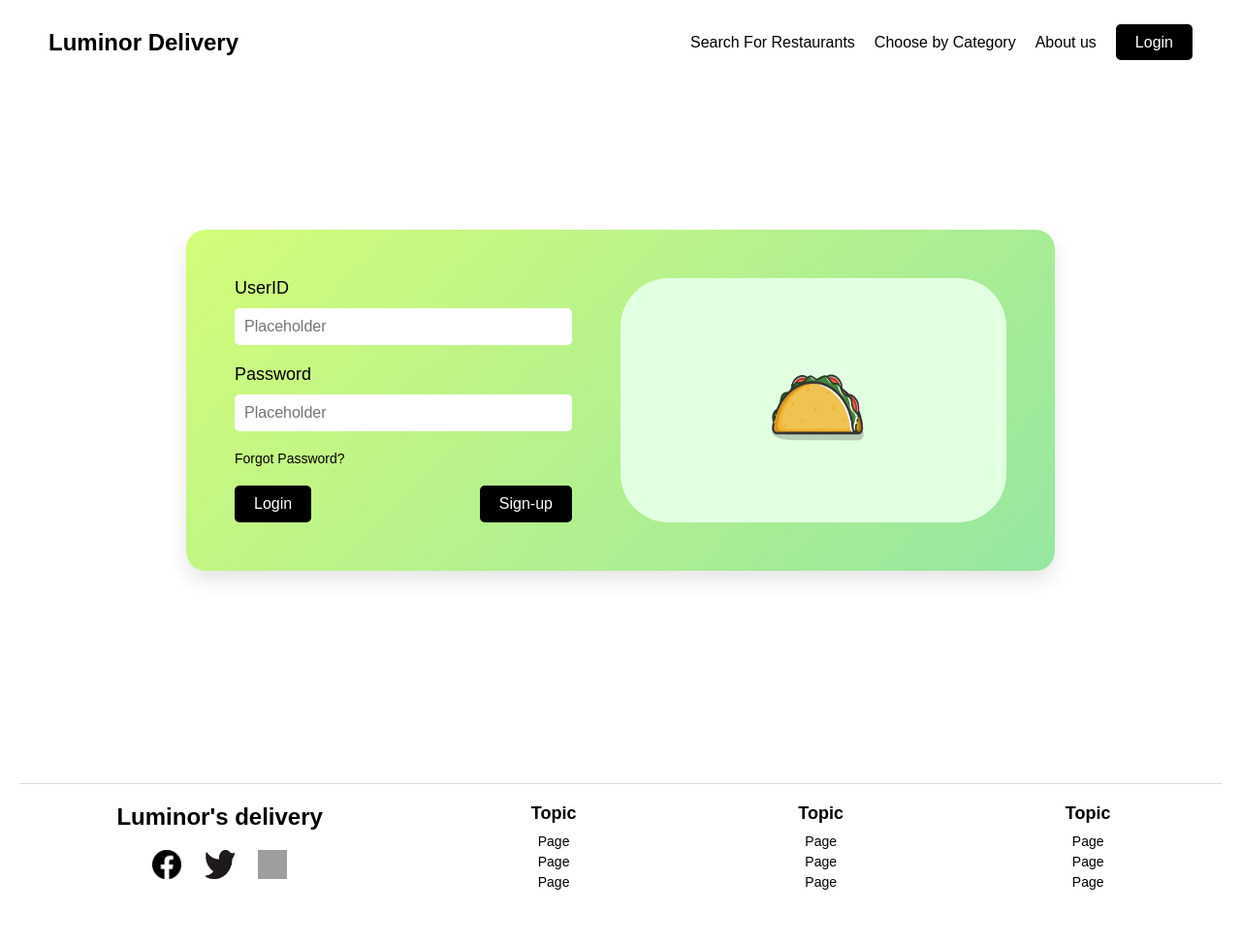
After one commit to varundankhara0/Food-Delivery-System, a PHP site: page /Food-Delivery-System/login.php in a window 1280 px wide. The commit adds this page. Shown: the whole page at 97% size. Run offline with PHP 8.4, Linux system fonts and the light colour scheme; grey boxes are pictures that could not be loaded.

Commit message:
new page updated
GHG

```diff
--- a/Food Delivery System/css/loginstyle.css
+++ b/Food Delivery System/css/loginstyle.css
@@ -1,52 +1,65 @@
-/* styles.css */
-body {
-    font-family: Arial, sans-serif;
+* {
+    box-sizing: border-box;
     margin: 0;
     padding: 0;
+    font-family: Arial, sans-serif;
+}
+.main{
+    height: 100vh;
+    width: 100vw;
 }
 
 header {
-    background-color: white;
-    padding: 20px;
+    background-color: #fff;
+    padding: 30px 50px;
+    /* box-shadow: 0 2px 4px rgba(0, 0, 0, 0.1); */
+}
+
+nav {
     display: flex;
     justify-content: space-between;
     align-items: center;
-    box-shadow: 0 2px 4px rgba(0, 0, 0, 0.1);
 }
 
-nav .logo {
+.logo {
     font-size: 24px;
     font-weight: bold;
 }
 
-nav .menu {
+.nav-links {
+    list-style: none;
     display: flex;
-    align-items: center;
+    gap: 20px;
 }
 
-nav .menu a {
-    margin: 0 15px;
+.nav-links li a {
     text-decoration: none;
-    color: black;
+    color: #000;
+    font-size: 16px;
 }
 
-nav .login-btn-header {
-    background-color: black;
-    color: white;
-    border: none;
+.nav-links li .login-btn {
+    background-color: #000000;
+    color: #FFFFFF;
     padding: 10px 20px;
-    cursor: pointer;
+    border-radius: 5px;
+    transition: background-color 0.3s;
 }
 
+.nav-links li .login-btn:hover {
+    background-color: #333333;
+}
 main {
     display: flex;
     justify-content: center;
     align-items: center;
     height: calc(100vh - 150px);
-    background-color: #f3f3f3;
+    background-color: #FFFFFF;
 }
 
 .login-container {
+    position: absolute;
+    width: 70%;
     display: flex;
     background: linear-gradient(135deg, #d4fc79 0%, #96e6a1 100%);
     padding: 50px;
@@ -55,6 +68,7 @@ main {
 }
 
 .login-form {
+    width: 140%;
     display: flex;
     flex-direction: column;
     margin-right: 50px;
@@ -95,42 +109,80 @@ main {
     font-size: 16px;
 }
 
-
-.login-form img {
-    max-width: 100px;
-
+.image-container {
+    margin-left: 20%;
+    display: flex;
+    align-items: center;
+    justify-content: center;
+    background-color: #e0f7d4;
+    padding: 10px;
+    border-radius: 10px;
 }
 
+.login-container img {
+    max-width: 50%;
+    max-height: 50%;
+    border-radius: 50px;
+}
+/* .image-container img {
+    max-height: 70%;
+    max-width: 100%;
+} */
+
 footer {
-    background-color: white;
-    padding: 20px;
-    box-shadow: 0 -2px 4px rgba(0, 0, 0, 0.1);
+    max-height: 30%;
+    background-color: #fff;
+    padding: 50px 20px;
+    text-align: center;
+    /* box-shadow: 0 -2px 4px rgba(0, 0, 0, 0.1); */
 }
-
+footer hr {
+    border: none;
+    border-top: 1px solid #DDD;
+    margin: 20px 0;
+}
 .footer-content {
     display: flex;
     justify-content: space-between;
+    align-items: flex-start;
+    flex-wrap: wrap;
 }
 
 .footer-left {
-    display: flex;
-    flex-direction: column;
+    flex: 1;
 }
 
-.footer-left .social-media {
-    display: flex;
-    margin-top: 10px;
+.footer-left h3 {
+    font-size: 24px;
+    margin-bottom: 20px;
 }
 
-.footer-left .social-media a {
-    margin-right: 10px;
+.social-icons a img {
+    width: 30px;
+    height: 30px;
+    margin: 0 10px;
 }
 
 .footer-right {
+    flex: 2;
     display: flex;
-    flex-direction: column;
+    justify-content: space-around;
 }
 
-.footer-right .topic, .footer-right .page {
+.footer-links {
+    list-style: none;
+    padding: 0;
+}
+
+.footer-links h4 {
+    font-size: 18px;
     margin-bottom: 10px;
 }
+
+.footer-links a {
+    text-decoration: none;
+    color: #000;
+    font-size: 14px;
+    display: block;
+    margin-bottom: 5px;
+}
--- a/Food Delivery System/home.php
+++ b/Food Delivery System/home.php
@@ -32,7 +32,7 @@
                     else
                     {
                         ?>
-                        <li><a href="index.php" class="login-btn">Login</a></li>
+                        <li><a href="login.php" class="login-btn">Login</a></li>
                         <?php
                     }
                 ?>
--- /dev/null
+++ b/Food Delivery System/login.php
@@ -0,0 +1,137 @@
+<?php
+session_start();
+if(isset($_SESSION["user"]))
+{
+   echo "<script>window.location='home.php'</script>";
+}
+?>
+<!DOCTYPE html>
+<html lang="en">
+
+<head>
+    <meta charset="UTF-8">
+    <meta name="viewport" content="width=device-width, initial-scale=1.0">
+    <title>Luminor Delivery</title>
+    <link rel="stylesheet" href="css/loginstyle.css">
+</head>
+
+<body>
+    <div class="main">
+
+        <header>
+            <nav>
+                <div class="logo">Luminor Delivery</div>
+                <ul class="nav-links">
+                    <li><a href="#">Search For Restaurants</a></li>
+                    <li><a href="#">Choose by Category</a></li>
+                    <li><a href="#">About us</a></li>
+                    <?php
+                    if (isset($_SESSION["user"])) {
+                    ?>
+                        <li><a href="logout.php" class="login-btn"><?php echo $_SESSION["user"]; ?></a></li>
+
+                    <?php
+                    } else {
+                    ?>
+                        <li><a href="index.php" class="login-btn">Login</a></li>
+                    <?php
+                    }
+                    ?>
+
+                </ul>
+            </nav>
+        </header>
+
+        <main>
+            <div class="login-container">
+                <form class="login-form" method="post" action="#">
+                    <label for="userid">UserID</label>
+                    <input type="text" id="userid" name="userid" placeholder="Placeholder">
+
+                    <label for="password">Password</label>
+                    <input type="password" id="password" name="Password" placeholder="Placeholder">
+
+                    <a href="#" class="forgot-password">Forgot Password?</a>
+
+                    <div class="buttons">
+                        <button type="submit" name="submit" class="login-btn">Login</button>
+                        <button type="button" class="signup-btn">Sign-up</button>
+                    </div>
+                </form>
+                <?php
+    include "connection.php";
+        if(isset($_POST["submit"]))
+        {
+            $tries=0;
+            $query="select email,password from Tbl_user where email='".$_POST["userid"]."' and password='".md5($_POST["Password"])."'";
+            $result=mysqli_query($conn,$query);
+            if($result->num_rows>0)
+            {
+                $_SESSION["user"]=$_POST["userid"];
+                echo "<script>
+                alert('Login Successfull');
+                window.location='home.php';</script>";
+            }
+            else
+            {
+                $tries=$tries+1;
+                echo "<script>
+                alert('Wrong crendentials entered')</script>";
+            }
+            if($tries==3){
+                echo "<script>
+                alert('please try again later');
+                window.location='home.php';</script>";
+            }
+        }
+    ?>
+                <img src="images/taco.gif" alt="Taco Image">
+                <!-- <div class="image-container">
+                    <img src="images/loginTest.gif" alt="Taco Image">
+                </div> -->
+            </div>
+        </main>
+
+        <footer>
+            <hr>
+            <div class="footer-content">
+                <div class="footer-left">
+                    <h3>Luminor's delivery</h3>
+                    <div class="social-icons">
+                        <a href="#"><img src="images/facebook-icon.png" alt="Facebook"></a>
+                        <a href="#"><img src="images/twitter-icon.png" alt="Twitter"></a>
+                        <a href="https://www.instagram.com/vd__2004/"><img src="images/instagram-icon.png" alt="Instagram"></a>
+                    </div>
+                </div>
+                <div class="footer-right">
+                    <ul class="footer-links">
+                        <li>
+                            <h4>Topic</h4>
+                        </li>
+                        <li><a href="#">Page</a></li>
+                        <li><a href="#">Page</a></li>
+                        <li><a href="#">Page</a></li>
+                    </ul>
+                    <ul class="footer-links">
+                        <li>
+                            <h4>Topic</h4>
+                        </li>
+                        <li><a href="#">Page</a></li>
+                        <li><a href="#">Page</a></li>
+                        <li><a href="#">Page</a></li>
+                    </ul>
+                    <ul class="footer-links">
+                        <li>
+                            <h4>Topic</h4>
+                        </li>
+                        <li><a href="#">Page</a></li>
+                        <li><a href="#">Page</a></li>
+                        <li><a href="#">Page</a></li>
+                    </ul>
+                </div>
+            </div>
+        </footer>
+    </div>
+</body>
+
+</html>
```
Also changed, not shown: Food Delivery System/index.php (+2 -39 lines), Food Delivery System/test.php (deleted, +0 -80 lines), Food Delivery System/test1.php (added, +56 -0 lines), Food Delivery System/images/loginTest.gif (added).
